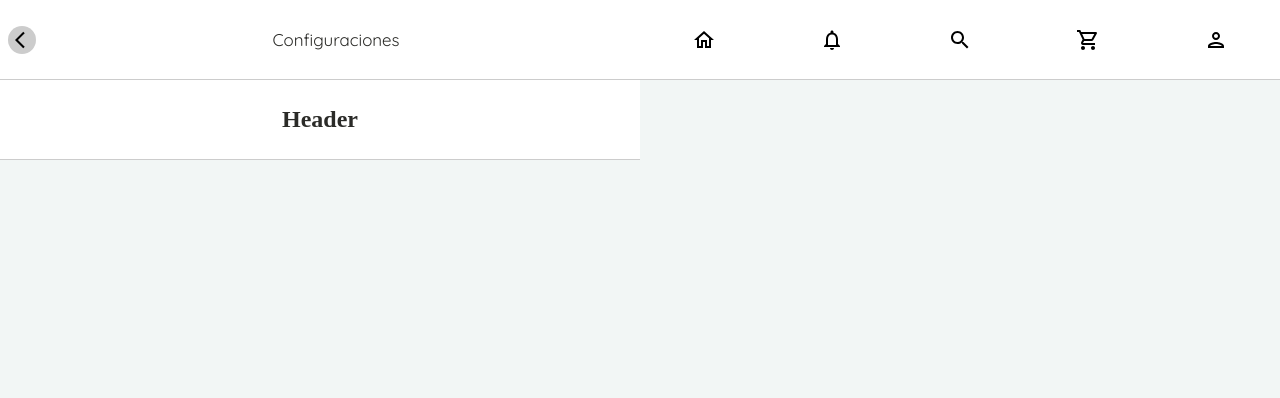
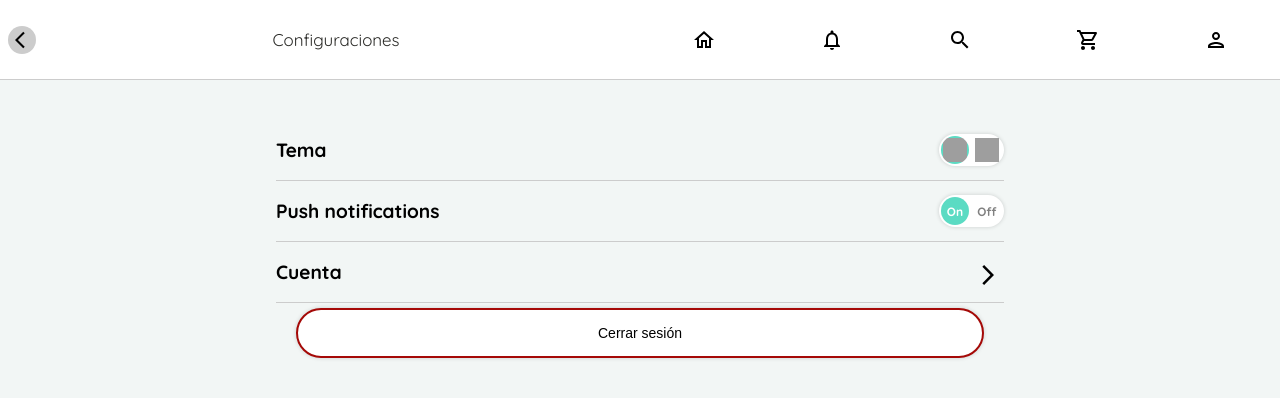
Before and after one commit to oozmakappajs/Louis-Monstruon-front, a React app: page /settings in a window 1280 px wide. Shown: the top 398 px of the page. Built offline with nearby package versions, Linux system fonts and the light colour scheme; grey boxes are pictures that could not be loaded.

Commit message:
Setting containers to Settings.js

```diff
--- a/src/assets/styles/components/elements/SwitchButton.scss
+++ b/src/assets/styles/components/elements/SwitchButton.scss
@@ -3,8 +3,8 @@
 .switch {
   position: relative;
   display: inline-block;
-  width: 60px;
-  height: 34px;
+  width: 65px;
+  height: 32px;
   & input {
     opacity: 0;
     width: 0;
@@ -13,45 +13,82 @@
 }
 
 .slider {
+  display: flex;
   position: absolute;
+  padding-left: 5px;
+  background-color: map-get(map-get($palette,lightTheme), white);
+  color: grey;
+  font-size: 10px;
+  border-radius: 34px;
+  box-shadow: 0px 0px 4px #00000029;
+  -webkit-transition: .4s;
+  transition: .4s;
+  justify-content: flex-start;
+  align-items: center;
   cursor: pointer;
   top: 0;
   left: 0;
   right: 0;
   bottom: 0;
-  background-color: map-get(map-get($palette,darkTheme),content);
-  -webkit-transition: .4s;
-  transition: .4s;
-  border-radius: 34px;
-  display: flex;
-  justify-content: flex-start;
-  font-size: 10px;
-  align-items: center;
-  color: grey;
-  padding-left: 10px;
-  &:before {
+  &::before {
     position: absolute;
     content: "";
-    height: 26px;
-    width: 26px;
-    left: 4px;
-    bottom: 4px;
+    height: 28px;
+    width: 28px;
+    left: 2px;
+    bottom: 2px;
     background-color: map-get(map-get($palette,primary),blue);
     -webkit-transition: .4s;
     transition: .4s;
     border-radius: 50%;
     content: " ";
-    background-image: url(../../../images/sun.svg);
-    background-repeat: no-repeat;
-    background-position: center;
+    z-index: 99;
+  }
+  &__theme {
+    &::before {
+      background-image: url(../../../icons/sun.svg);
+      background-repeat: no-repeat;
+      background-position: center;
+      background-size: 24px 24px;
+    }
+    &::after {
+      position: absolute;
+      content: "";
+      height: 28px;
+      width: 28px;
+      left: 32px;
+      bottom: 2px;
+      background-image: url(../../../icons/moon.svg);
+      background-repeat: no-repeat;
+      background-position: right;
+      background-size: 24px 24px;
+      content: " ";
+      z-index: 10;
+    }
   }
   &__off {
-    &:before {
-      content: "off";
+    padding-left: 8px;
+    text-align: center;
+    font-size: 12px;
+    font-weight: bold;
+    &::before {
+      content: "On";
       background-image: none;
       color: white;
-      font-size: 10px;
+      font-size: 12px;
+      font-weight: bold;
       display: flex;
+      justify-content: center;
+      align-items: center;
+    }
+    &::after {
+      content: "Off";
+      background-image: none;
+      color: gray;
+      font-size: 12px;
+      font-weight: bold;
+      display: flex;
+      margin-left: 14px;
       justify-content: center;
       align-items: center;
     }
@@ -59,8 +96,15 @@
 }
 
 input:checked + .slider {
-  background-color: map-get(map-get($palette,darkTheme),content);
-  box-shadow: 0px 0px 4px #00000029;
+  background-color: map-get(map-get($palette,lightTheme), white);
+}
+
+input:checked + .slider__theme::before {
+  background-image: url(../../../icons/moon.svg);
+}
+
+input:checked + .slider__off::before {
+  content: "Off";
 }
 
 input:focus + .slider {
@@ -68,8 +112,8 @@ input:focus + .slider {
   box-shadow: 0px 0px 4px #00000029;
 }
 
-input:checked + .slider:before {
-  -webkit-transform: translateX(26px);
-  -ms-transform: translateX(26px);
-  transform: translateX(26px);
+input:checked + .slider::before {
+  -webkit-transform: translateX(33px);
+  -ms-transform: translateX(33px);
+  transform: translateX(33px);
 }
--- a/src/assets/styles/containers/Settings.scss
+++ b/src/assets/styles/containers/Settings.scss
@@ -1,19 +1,24 @@
 @import '../lib/palette';
-@import '../lib/fonts';
 
 .Settings {
-  font-family: 'Quicksand', sans-serif;
+  font-family: 'Quicksand Regular';
   color: map-get(map-get($palette,greyColors),black);
   &__menu {
     width: calc(100% - 40px);
     margin: 20px;
     &-item {
-      border-bottom: 1px solid;
+      border-bottom: 1px solid map-get(map-get($palette,greyColors),silver);;
       display: flex;
       width: 100%;
       height: 40px;
+      padding: 10px 0;
+      font-family: 'Quicksand Bold';
+      font-size: 1.2em;
       align-items: center;
       justify-content: space-between;
+      &:last-child {
+        border-bottom: none;
+      }
       &--icon {
         transform: rotate(180deg);
         margin-right: 10px;
@@ -21,3 +26,20 @@
     }
   }
 }
+
+@media screen and (min-width: 680px) {
+  .Settings {
+    &__menu {
+      width: calc(80% - 40px);
+      margin: 40px auto;
+    }
+  }
+}
+
+@media screen and (min-width: 1024px) {
+  .Settings {
+    &__menu {
+      width: calc(60% - 40px);
+    }
+  }
+}
--- a/src/components/elements/SwitchButton.js
+++ b/src/components/elements/SwitchButton.js
@@ -1,5 +1,7 @@
 /* eslint-disable jsx-a11y/label-has-associated-control */
 import React from 'react';
+import { BrightnessLowOutlined } from '@material-ui/icons';
+
 import '../../assets/styles/components/elements/SwitchButton.scss';
 
 const SwitchButton = (props) => {
@@ -10,14 +12,15 @@ const SwitchButton = (props) => {
           <div className="SwitchButton">
             <label className="switch">
               <input type="checkbox" />
-              <span className="slider" />
+              <span className="slider slider__theme"><BrightnessLowOutlined /></span>
             </label>
           </div>
-        ) : (
+        ) :
+          (
             <div className="SwitchButton">
               <label className="switch">
                 <input type="checkbox" />
-              <span className="slider slider__off">on</span>
+                <span className="slider slider__off">On</span>
               </label>
             </div>
           )
--- a/src/containers/Settings.js
+++ b/src/containers/Settings.js
@@ -1,12 +1,15 @@
 /* eslint-disable jsx-a11y/label-has-associated-control */
 import React from 'react';
 import { ArrowBackIos } from '@material-ui/icons';
+
+import Button from '../components/elements/Button';
 import SwitchButton from '../components/elements/SwitchButton';
+
 import '../assets/styles/containers/Settings.scss';
 
 const Settings = () => {
   return (
-    <section className="Settings">
+    <section className="settings Settings">
       <ul className="Settings__menu">
         <li className="Settings__menu-item">
           <p>Tema</p>
@@ -17,10 +20,13 @@ const Settings = () => {
           <SwitchButton />
         </li>
         <li className="Settings__menu-item">
-          <p>Push notifications</p>
+          <p>Cuenta</p>
           <div className="Settings__menu-item--icon">
             <ArrowBackIos />
           </div>
+        </li>
+        <li className="Settings__menu-item">
+          <Button name="error">Cerrar sesión</Button>
         </li>
       </ul>
     </section>
--- a/src/pages/Settings.js
+++ b/src/pages/Settings.js
@@ -1,45 +1,12 @@
 import React from 'react';
+
+import SettingsActions from '../containers/Settings';
 
 import '../assets/styles/pages/settings.scss';
 
 const Settings = (props) => {
   return (
-    <>
-      <header className="header">
-        <h2>Header</h2>
-      </header>
-      <main className="content">
-        <section className="settings">
-          <div>
-            <p>setting option</p>
-          </div>
-          <div>
-            <p>setting option</p>
-          </div>
-          <div>
-            <p>setting option</p>
-          </div>
-          <div>
-            <p>setting option</p>
-          </div>
-          <div>
-            <p>setting option</p>
-          </div>
-          <div>
-            <p>setting option</p>
-          </div>
-          <div>
-            <p>setting option</p>
-          </div>
-          <div>
-            <p>setting option</p>
-          </div>
-        </section>
-      </main>
-      <nav className="menu_navigation">
-        <h2>Menu de Navegación</h2>
-      </nav>
-    </>
+    <SettingsActions />
   );
 };
 
```
Lines whose indentation alone changed are shown as unchanged.
